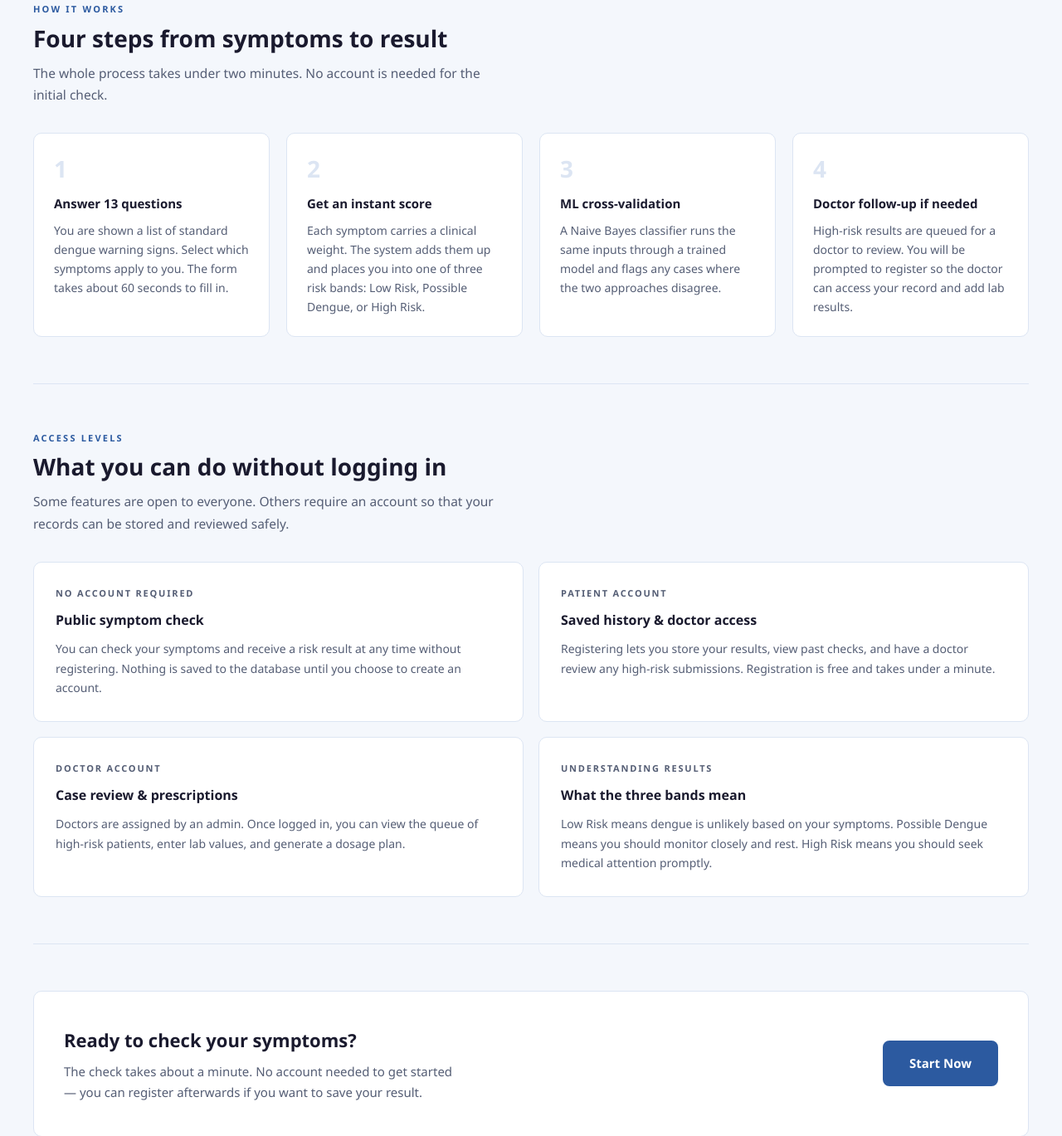
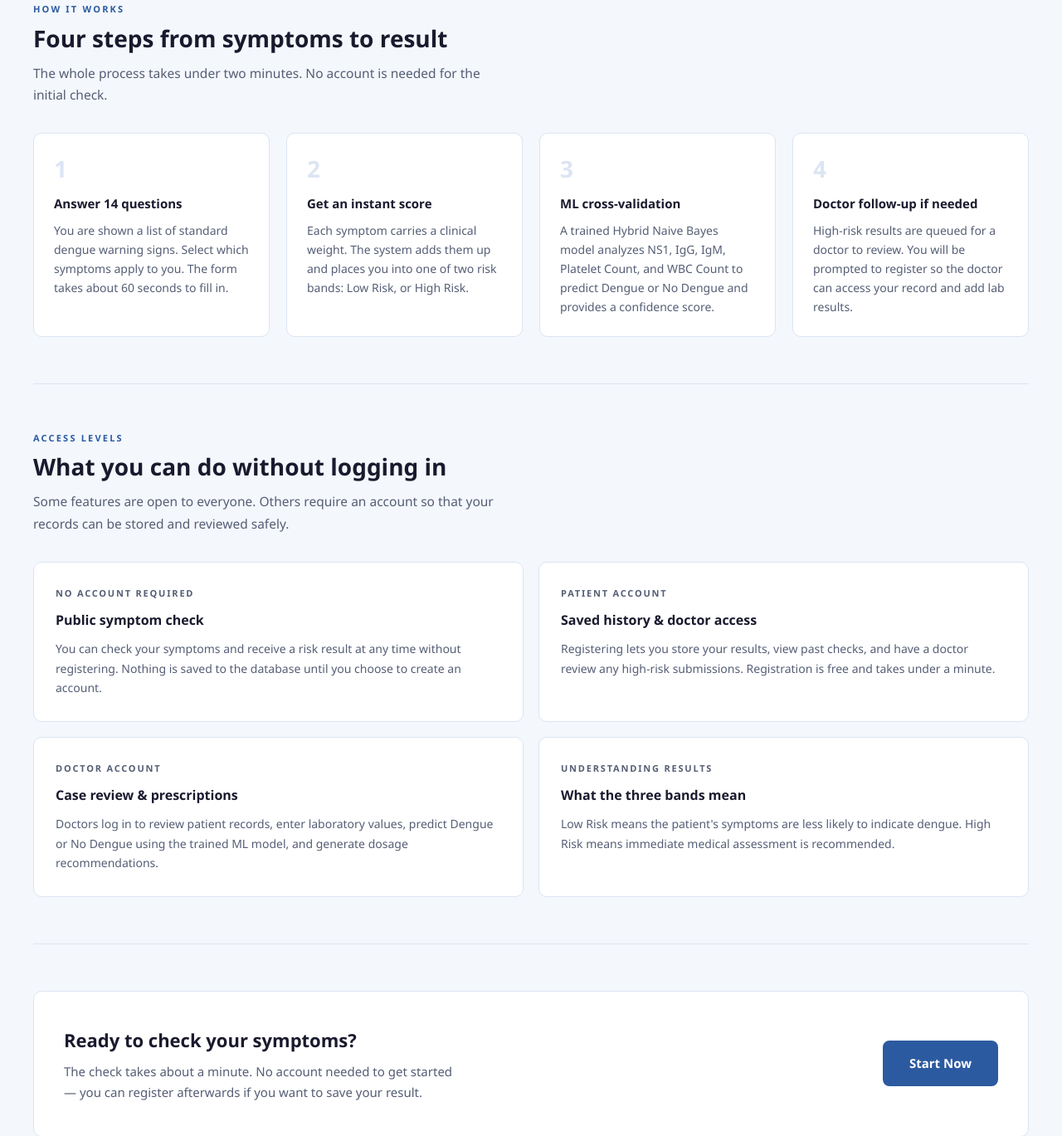
Before and after one commit to SonuKafle11/dengue_dss, a Django app: page /explore/ in a window 1280 px wide. Shown: the part 533-1902 px from the top of the page at 83% size. Run offline with Django 4.2, Linux system fonts and the light colour scheme.

Commit message:
changes in dosage

```diff
--- a/core/templates/core/explore.html
+++ b/core/templates/core/explore.html
@@ -74,7 +74,7 @@
             <div class="steps-list">
 
                 <div class="step-item">
-                    <h4>Answer 13 questions</h4>
+                    <h4>Answer 14 questions</h4>
                     <p>
                         You are shown a list of standard dengue warning signs.
                         Select which symptoms apply to you. The form takes about
@@ -86,17 +86,17 @@
                     <h4>Get an instant score</h4>
                     <p>
                         Each symptom carries a clinical weight. The system adds
-                        them up and places you into one of three risk bands:
-                        Low Risk, Possible Dengue, or High Risk.
+                        them up and places you into one of two risk bands:
+                        Low Risk, or High Risk.
                     </p>
                 </div>
 
                 <div class="step-item">
                     <h4>ML cross-validation</h4>
                     <p>
-                        A Naive Bayes classifier runs the same inputs through
-                        a trained model and flags any cases where the two
-                        approaches disagree.
+                        A trained Hybrid Naive Bayes model analyzes NS1,
+                        IgG, IgM, Platelet Count, and WBC Count to predict
+                        Dengue or No Dengue and provides a confidence score.
                     </p>
                 </div>
 
@@ -150,9 +150,8 @@
                     <span class="access-label">Doctor account</span>
                     <h4>Case review &amp; prescriptions</h4>
                     <p>
-                        Doctors are assigned by an admin. Once logged in,
-                        you can view the queue of high-risk patients, enter
-                        lab values, and generate a dosage plan.
+                        Doctors log in to review patient records, enter laboratory values, predict Dengue or
+                         No Dengue using the trained ML model, and generate dosage recommendations.
                     </p>
                 </div>
 
@@ -160,10 +159,8 @@
                     <span class="access-label">Understanding results</span>
                     <h4>What the three bands mean</h4>
                     <p>
-                        Low Risk means dengue is unlikely based on your symptoms.
-                        Possible Dengue means you should monitor closely and
-                        rest. High Risk means you should seek medical attention
-                        promptly.
+                        Low Risk means the patient's symptoms are less likely to indicate dengue.
+                         High Risk means immediate medical assessment is recommended.
                     </p>
                 </div>
 
```
Also changed, not shown: ml_model/dataset_info.json (+13 -10 lines), ml_model/dosage_engine.py (+2 -6 lines), ml_model/naive_bayes.py (+6 -5 lines), 2 other files.
